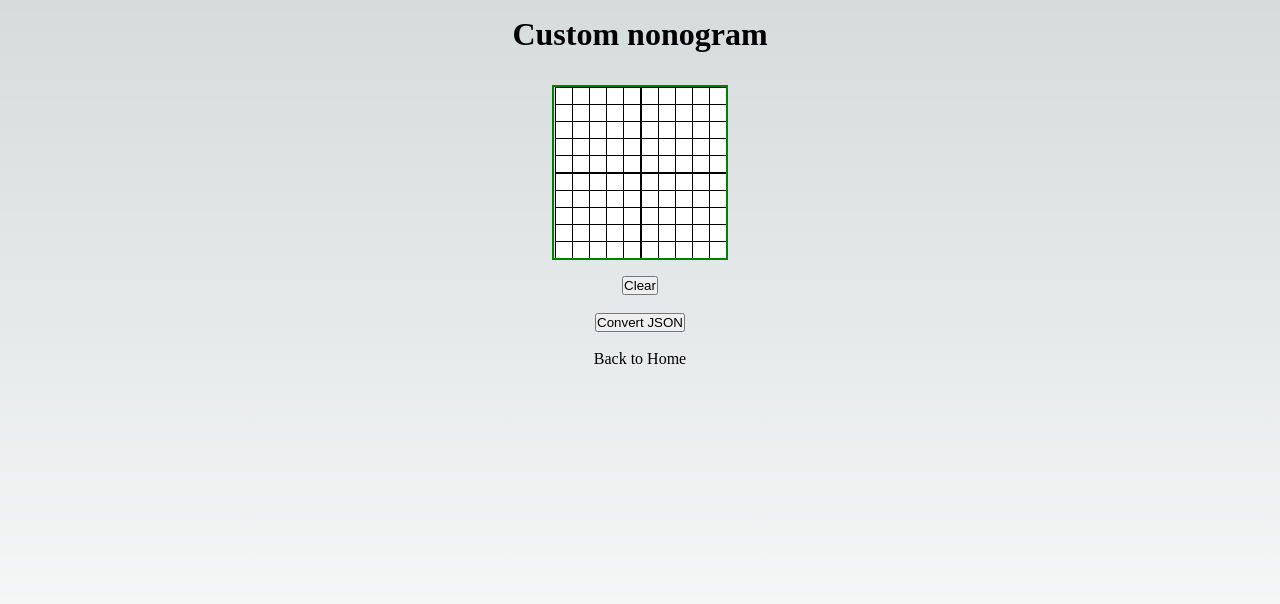
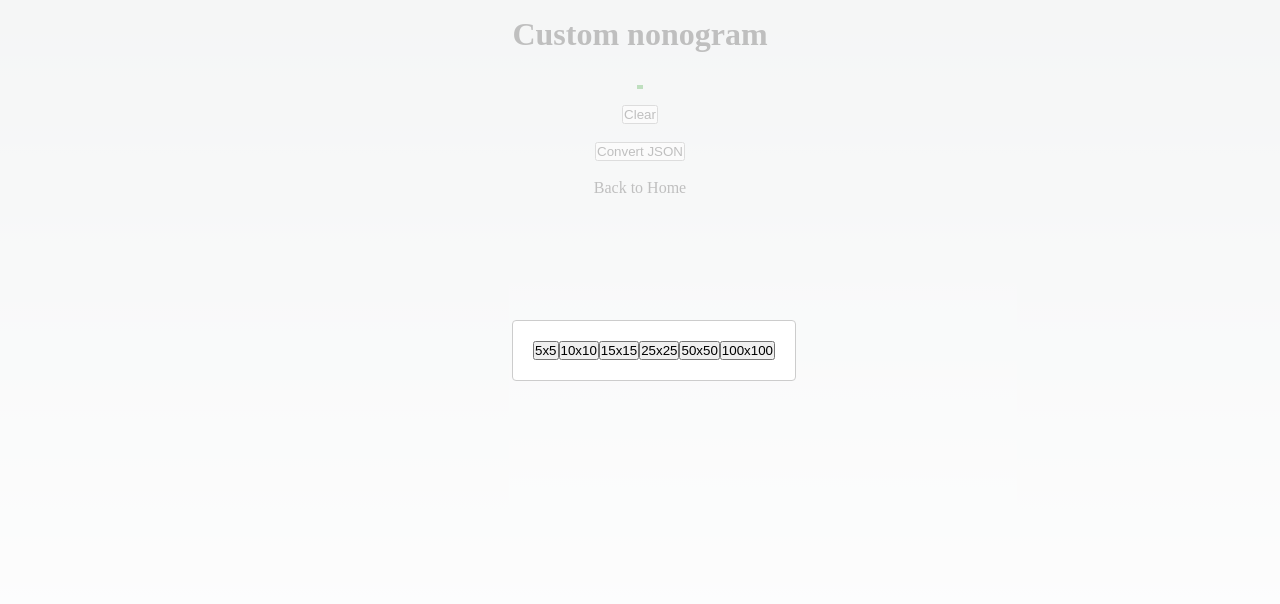
Before and after one commit to HENOZIWD/nonogram, a Next.js app: page /game/custom in a window 1280 px wide. Shown: the top 604 px of the page. Built offline with nearby package versions, Linux system fonts and the light colour scheme.

Commit message:
Add modal dialog for selecting custom size

```diff
--- a/package.json
+++ b/package.json
@@ -18,6 +18,10 @@
     "next": "^13.1.6",
     "react": "18.2.0",
     "react-dom": "18.2.0",
+    "react-modal": "^3.16.1",
     "typescript": "4.9.5"
+  },
+  "devDependencies": {
+    "@types/react-modal": "^3.13.1"
   }
 }
--- a/src/pages/game/custom.tsx
+++ b/src/pages/game/custom.tsx
@@ -1,8 +1,9 @@
-import Head from "next/head";
-import Link from "next/link";
-import React, { useEffect, useState } from "react";
-import { IHintData } from "./[id]";
-import Board from "@/components/board";
+import Head from 'next/head';
+import Link from 'next/link';
+import React, { useEffect, useState } from 'react';
+import { IHintData } from './[id]';
+import Board from '@/components/board';
+import ReactModal from 'react-modal';
 
 interface ICustomData {
   rowSize: number;
@@ -10,15 +11,29 @@ interface ICustomData {
   status: number[][];
 }
 
+ReactModal.setAppElement('#__next');
+
 export default function Custom() {
   const [customData, setCustomData] = useState<ICustomData>(
     {
-      rowSize: 10,
-      colSize: 10,
-      status: Array.from({length: 10}, () => Array.from({length: 10}, () => 0))
+      rowSize: 0,
+      colSize: 0,
+      status: []
     }
   );
   const [nonogramJson, setNonogramJson] = useState<string>("");
+  const [modalIsOpen, setModalIsOpen] = useState<boolean>(true);
+
+  const selectSize = (customLength: number) => {
+    setCustomData(
+      {
+        rowSize: customLength,
+        colSize: customLength,
+        status: Array.from({length: customLength}, () => Array.from({length: customLength}, () => 0))
+      }
+    );
+    setModalIsOpen(false);
+  }
 
   const dummyHint: IHintData = {
     rowHint: [],
@@ -152,6 +167,18 @@ export default function Custom() {
       <link rel="icon" href="/favicon.ico" />
     </Head>
     <div style={{ minHeight: '100vh' }}>
+      <ReactModal
+        isOpen={modalIsOpen}
+        style={{ content: { top: '40%', left: '40%', right: 'auto', bottom: 'auto' } }}
+        contentLabel="Select nonogram size"
+      >
+        <button type="button" onClick={() => selectSize(5)}>5x5</button>
+        <button type="button" onClick={() => selectSize(10)}>10x10</button>
+        <button type="button" onClick={() => selectSize(15)}>15x15</button>
+        <button type="button" onClick={() => selectSize(25)}>25x25</button>
+        <button type="button" onClick={() => selectSize(50)}>50x50</button>
+        <button type="button" onClick={() => selectSize(100)}>100x100</button>
+      </ReactModal>
       <h1 style={{ display: 'flex', justifyContent: 'center', padding: '1rem' }}>Custom nonogram</h1>
       <Board
         rowSize={customData.rowSize}
```
Also changed, not shown: src/pages/index.tsx (+12 -12 lines), src/styles/Home.module.css (+6 -1 lines), 1 other file (tests, documents, lock files or other folders).
